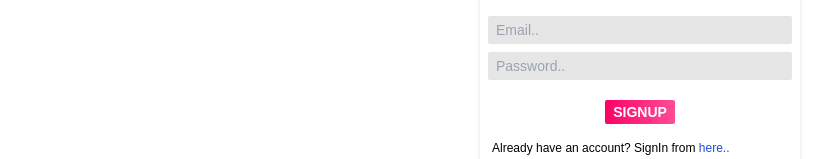
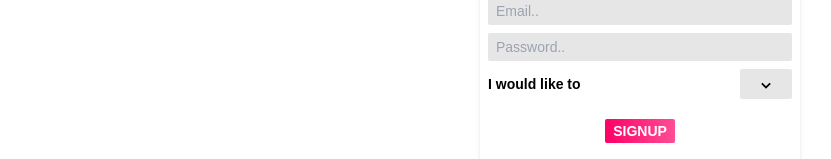
Before and after one commit to Shehara-r-001/interact-frontend, a React (Create React App) app: page /signup in a window 1280 px wide. Shown: the part 393-552 px from the top of the page, without its empty margins (0-831 px from the left). Built offline with nearby package versions, Linux system fonts and the light colour scheme.

Commit message:
redux, redux toolkit setup, role dropdown

```diff
--- a/package.json
+++ b/package.json
@@ -3,6 +3,7 @@
   "version": "0.1.0",
   "private": true,
   "dependencies": {
+    "@reduxjs/toolkit": "^1.8.5",
     "@testing-library/jest-dom": "^5.14.1",
     "@testing-library/react": "^13.0.0",
     "@testing-library/user-event": "^13.2.1",
@@ -15,6 +16,7 @@
     "react-dom": "^18.2.0",
     "react-hook-form": "^7.36.1",
     "react-icons": "^4.4.0",
+    "react-redux": "^8.0.4",
     "react-router-dom": "^6.4.0",
     "react-scripts": "5.0.1",
     "swr": "^1.3.0",
--- /dev/null
+++ b/src/components/Dropdown.tsx
@@ -0,0 +1,24 @@
+import React from 'react';
+import { setRole } from '../redux/dropdownSlice';
+import { useAppDispatch } from '../redux/hooks';
+
+const options = ['Sell', 'Buy'];
+
+const Dropdown = () => {
+  const dispatch = useAppDispatch();
+  return (
+    <div className='font-light text-sm text-center w-20 bg-[#e6e6e6] rounded-sm'>
+      {options.map((option, index) => (
+        <p
+          key={index}
+          className='py-0.5 cursor-pointer hover:-translate-x-1 duration-200'
+          onClick={() => dispatch(setRole(option))}
+        >
+          {option}
+        </p>
+      ))}
+    </div>
+  );
+};
+
+export default Dropdown;
--- a/src/index.tsx
+++ b/src/index.tsx
@@ -2,12 +2,16 @@ import React from 'react';
 import ReactDOM from 'react-dom/client';
 import './index.css';
 import App from './App';
+import { store } from './redux/store';
+import { Provider } from 'react-redux';
 
 const root = ReactDOM.createRoot(
   document.getElementById('root') as HTMLElement
 );
 root.render(
-  <React.StrictMode>
-    <App />
-  </React.StrictMode>
+  <Provider store={store}>
+    <React.StrictMode>
+      <App />
+    </React.StrictMode>
+  </Provider>
 );
--- a/src/pages/SignUp.tsx
+++ b/src/pages/SignUp.tsx
@@ -1,6 +1,10 @@
-import React from 'react';
+import React, { useState, useEffect } from 'react';
 import { Link } from 'react-router-dom';
 import { useForm, SubmitHandler } from 'react-hook-form';
+import { BiChevronDown, BiChevronUp } from 'react-icons/bi';
+import Dropdown from '../components/Dropdown';
+import { useAppDispatch, useAppSelector } from '../redux/hooks';
+import { setRole } from '../redux/dropdownSlice';
 
 type Inputs = {
   email: string;
@@ -17,13 +21,22 @@ export const SignUp = () => {
     formState: { errors },
   } = useForm<Inputs>();
 
+  const [dropdown, setDropdown] = useState<boolean>(false);
+  const role = useAppSelector((state) => state.role.value);
+  const dispatch = useAppDispatch();
+
   const signUpFunction: SubmitHandler<Inputs> = (data) => {
     console.log(data);
+    // send the role too
 
     setValue('email', '');
     setValue('password', '');
-    // setValue('confirmPassword', '');
+    dispatch(setRole(''));
   };
+
+  useEffect(() => {
+    setDropdown(true);
+  }, [role]);
 
   return (
     <div className='flex items-center justify-center h-screen w-full'>
@@ -63,12 +76,29 @@ export const SignUp = () => {
               *password should be longer than 6 characters
             </p>
           )}
-          {/* <input
-            type='text'
-            placeholder='Confirm the Password..'
-            className='input_field mb-2'
-            {...register('confirmPassword', { required: true })}
-          /> */}
+
+          <div className='flex items-center justify-between mt-2 font-semibold relative'>
+            <p className='text-sm py-0.5'>I would like to</p>
+            <p className='bg-[#e6e6e6] px-4 text-sm py-1 rounded-sm'>
+              {role}{' '}
+              {dropdown ? (
+                <BiChevronDown
+                  className='inline h-5 w-5 cursor-pointer'
+                  onClick={() => setDropdown(!dropdown)}
+                />
+              ) : (
+                <BiChevronUp
+                  className='inline h-5 w-5 cursor-pointer'
+                  onClick={() => setDropdown(!dropdown)}
+                />
+              )}
+            </p>
+            {!dropdown && (
+              <div className='absolute right-0 top-8'>
+                <Dropdown />
+              </div>
+            )}
+          </div>
 
           <button className='sign_btn'>SIGNUP</button>
           <p className='text-xs mt-4 px-1'>
--- /dev/null
+++ b/src/redux/dropdownSlice.ts
@@ -0,0 +1,24 @@
+import { createSlice } from '@reduxjs/toolkit';
+import type { PayloadAction } from '@reduxjs/toolkit';
+
+export interface DropdownState {
+  value: string;
+}
+
+const initialState: DropdownState = {
+  value: '',
+};
+
+export const dropdownSlice = createSlice({
+  name: 'dropdown',
+  initialState,
+  reducers: {
+    setRole: (state: DropdownState, action: PayloadAction<string>) => {
+      state.value = action.payload;
+    },
+  },
+});
+
+export const { setRole } = dropdownSlice.actions;
+
+export default dropdownSlice.reducer;
--- /dev/null
+++ b/src/redux/hooks.ts
@@ -0,0 +1,6 @@
+import { useDispatch, useSelector } from 'react-redux';
+import type { TypedUseSelectorHook } from 'react-redux';
+import type { RootState, AppDispatch } from './store';
+
+export const useAppDispatch: () => AppDispatch = useDispatch;
+export const useAppSelector: TypedUseSelectorHook<RootState> = useSelector;
--- /dev/null
+++ b/src/redux/store.ts
@@ -0,0 +1,11 @@
+import { configureStore } from '@reduxjs/toolkit';
+import dropdownReducer from './dropdownSlice';
+
+export const store = configureStore({
+  reducer: {
+    role: dropdownReducer,
+  },
+});
+
+export type RootState = ReturnType<typeof store.getState>;
+export type AppDispatch = typeof store.dispatch;
```
Also changed, not shown: 1 other file (tests, documents, lock files or other folders).
